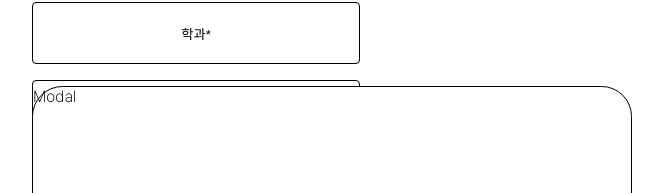
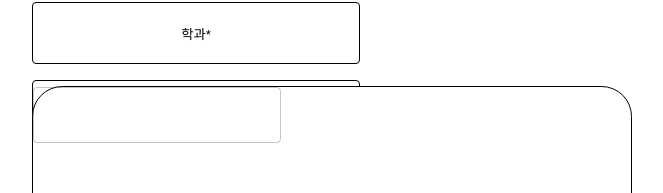
Before and after one commit to WE-ARE-RACCOONS/postgraduate-front, a Next.js app: page /signup/1/common-info/senior-info in a window 1280 px wide. Both pictures are taken after a click on the button "대학원*". Shown: the part 126-319 px from the top of the page, without its empty margins (308-971 px from the left). Built offline with nearby package versions, Linux system fonts and the light colour scheme.

Commit message:
RAC-159 chore: MUI 관련 라이브러리 설치

```diff
--- a/package.json
+++ b/package.json
@@ -11,6 +11,10 @@
     "format:fix": "prettier --write --ignore-path .gitignore ."
   },
   "dependencies": {
+    "@emotion/react": "^11.11.1",
+    "@emotion/styled": "^11.11.0",
+    "@mui/material": "^5.14.18",
+    "@mui/styled-engine-sc": "^6.0.0-alpha.6",
     "@tanstack/react-query": "4.36.1",
     "@tanstack/react-query-devtools": "4.36.1",
     "@typescript-eslint/eslint-plugin": "6.0.0",
--- a/src/components/Modal/RiseUpModal/RiseUpModal.tsx
+++ b/src/components/Modal/RiseUpModal/RiseUpModal.tsx
@@ -1,10 +1,13 @@
+import { TextField } from "@mui/material";
 import { ModalBackground } from "./RiseUpModal.styled";
 
 function RiseUpModal({ modalHandler } : { modalHandler: () => void }) {
 
   return(
     <ModalBackground onClick={modalHandler}>
-      <div className='rise-up-modal'>Modal</div>
+      <div className='rise-up-modal'>
+        <TextField />
+      </div>
     </ModalBackground>
   )
 }
```
Also changed, not shown: 1 other file (tests, documents, lock files or other folders).
